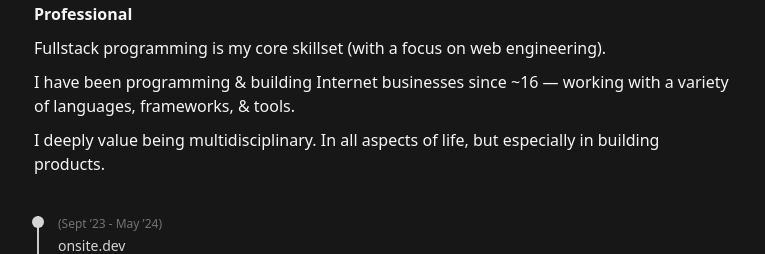
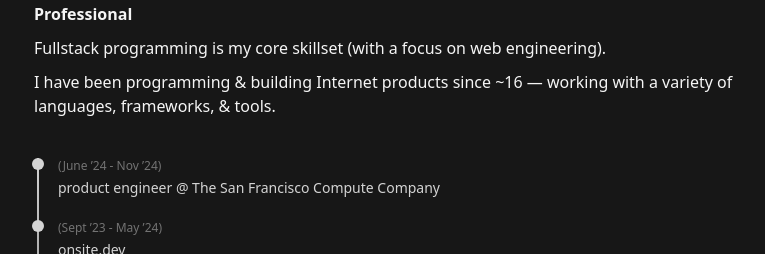
Before and after one commit to bephrem1/bephrem1.github.io, a Next.js app: page / in a window 1280 px wide. Shown: the part 221-475 px from the top of the page, without its empty margins (256-1021 px from the left). Built offline with nearby package versions, Linux system fonts and the light colour scheme; no server answers.

Commit message:
update
( ′～‵ )

Update Socials.tsx

Update ProfessionalSection.tsx

```diff
--- a/src/components/shared/sections/ProfessionalSection.tsx
+++ b/src/components/shared/sections/ProfessionalSection.tsx
@@ -12,12 +12,8 @@ const ProfessionalSection: FunctionComponent<EmptyObject> = () => {
         Fullstack programming is my core skillset (with a focus on web engineering).
       </p>
       <p className="text-neutral-100 mb-2.5">
-        I have been programming & building Internet businesses since ~16 — working with a variety of
+        I have been programming & building Internet products since ~16 — working with a variety of
         languages, frameworks, & tools.
-      </p>
-      <p className="text-neutral-100">
-        I deeply value being multidisciplinary. In all aspects of life, but especially in building
-        products.
       </p>
 
       <div className="mt-10 mb-6">
@@ -41,6 +37,9 @@ const ProfessionalTimeline = () => {
     return <p className={twMerge('text-neutral-300 text-sm', className)}>{children}</p>;
   };
   const items = {
+    '(June ’24 - Nov ’24)': (
+      <Text className="mb-1.5">product engineer @ The San Francisco Compute Company</Text>
+    ),
     '(Sept ’23 - May ’24)': <Text className="mb-1.5">onsite.dev</Text>,
     '(Aug ’22 - Jan ’24)': <Text className="mb-1.5">founder @ interviewpen.com</Text>,
     '(Jan ’22 - Aug ’22)': <Text className="text-neutral-400 mb-1.5">sabbatical</Text>,
--- a/src/components/shared/socials/Socials.tsx
+++ b/src/components/shared/socials/Socials.tsx
@@ -1,7 +1,6 @@
 import { faGithub, faLinkedin } from '@fortawesome/free-brands-svg-icons';
 
 import { EXTERNAL_LINKS } from '../../../helpers/urls';
-import { EmptyObject } from '../../../types/empty';
 import { FontAwesomeIcon } from '@fortawesome/react-fontawesome';
 import { FunctionComponent } from 'react';
 import Link from '../elements/Link';
```
